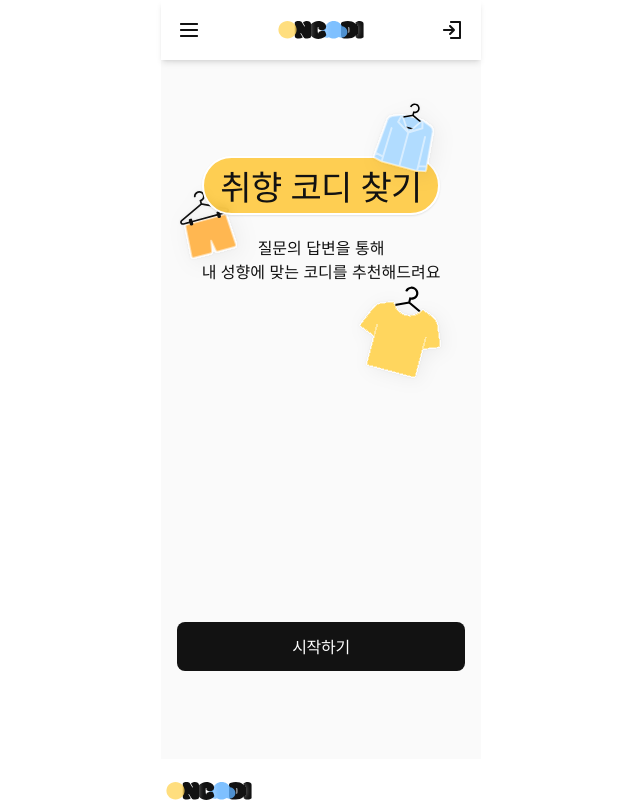
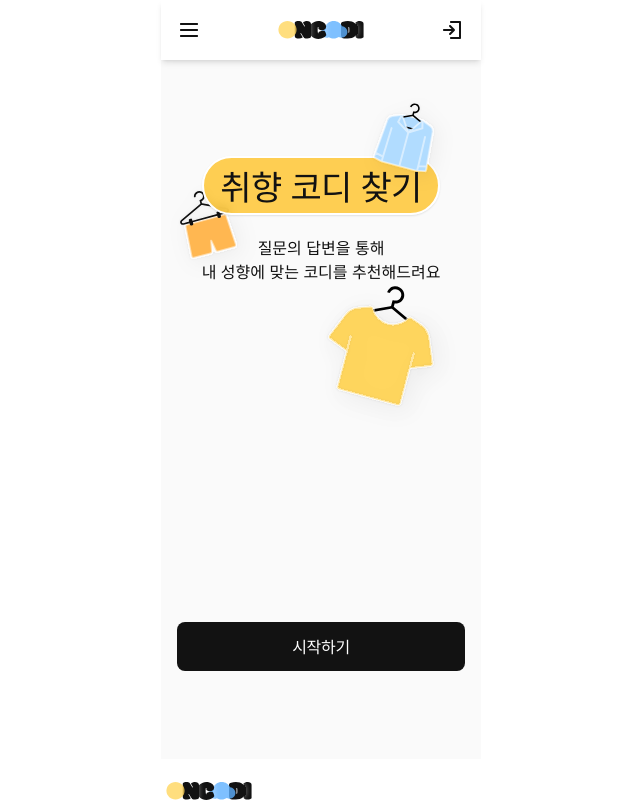
Before and after one commit to 6chenodongja/6che, a Next.js app: page /survey in a window 1280 px wide. Shown: the top 802 px of the page, without its empty margins (319-959 px from the left). Built offline with nearby package versions, Linux system fonts and the light colour scheme; a web font is replaced by a local one.

Commit message:
feat:임시 저장

```diff
--- a/src/app/(providers)/(root)/(surveypage)/survey/result/page.tsx
+++ b/src/app/(providers)/(root)/(surveypage)/survey/result/page.tsx
@@ -117,7 +117,7 @@ const ResultPage: React.FC = () => {
             </div>
           ))}
         </div>
-        <div className="flex flex-col items-center space-y-8">
+        <div className="flex flex-col items-center space-y-1">
           <h2 className="text-sm text-center text-[#121212]">
             더 많은 코디를 보고싶다면
           </h2>
--- a/src/app/(providers)/(root)/(surveypage)/survey/surveyinitial.tsx
+++ b/src/app/(providers)/(root)/(surveypage)/survey/surveyinitial.tsx
@@ -53,7 +53,7 @@ const SurveyLayout: React.FC = () => {
                   </p>
                 </div>
                 <div className="absolute top-[120px] right-[-23px]">
-                  <Image src="/images/Survey/bottom.svg" alt="하단 옷" width={118} height={100} />
+                  <Image src="/images/Survey/bottom.svg" alt="하단 옷" width={155} height={100} />
                 </div>
               </div>
               <p className="text-base text-center text-[#121212] mt-5" style={{ fontFamily: 'Noto Sans KR' }}>
```
Also changed, not shown: public/images/Survey/bottom.svg.
